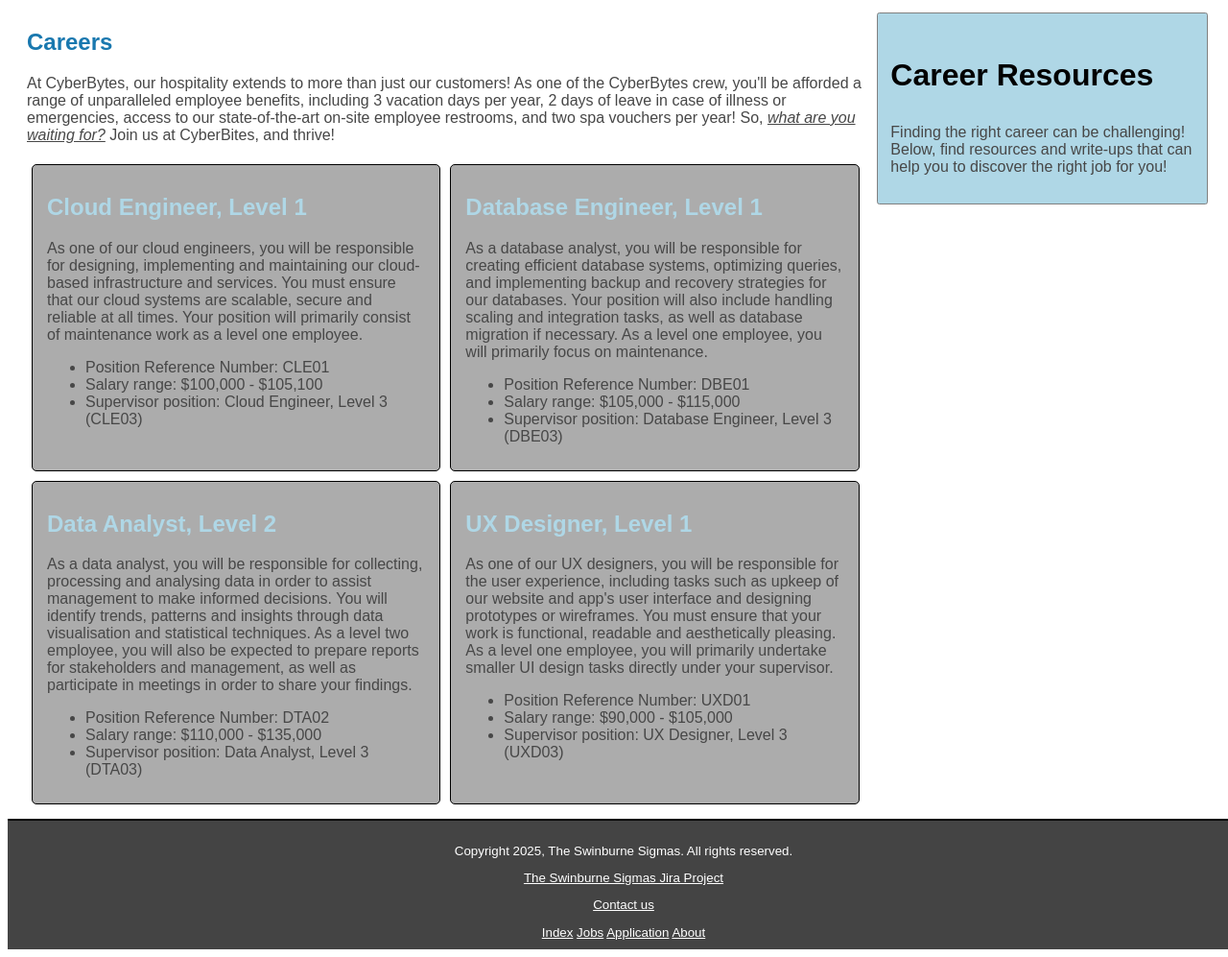
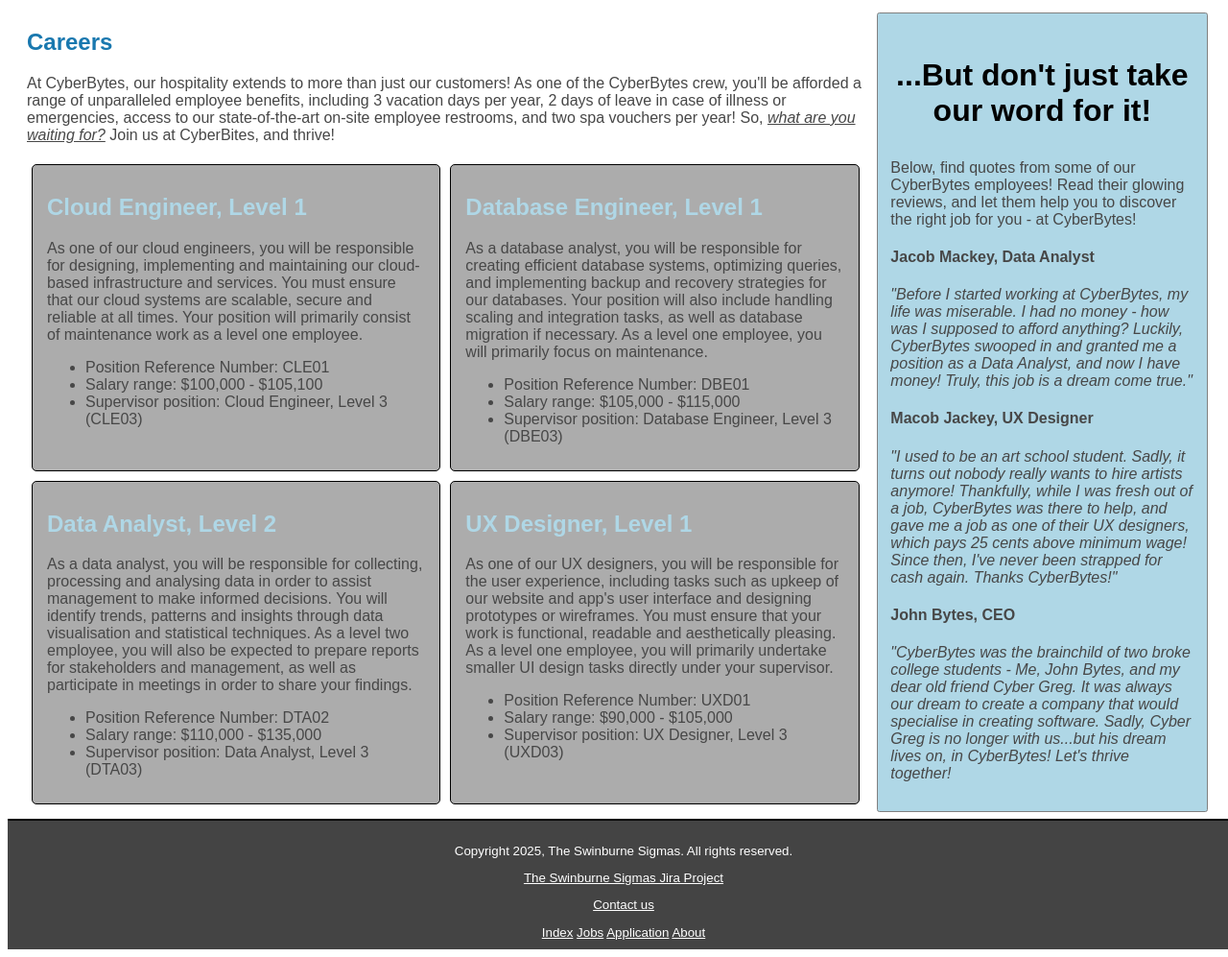
Before and after one commit to WilkiSwin406/WebTechAssignment1, a PHP site: page /jobs.html in a window 1280 px wide. Shown: the part 112-1109 px from the top of the page at 96% size. Run offline with PHP 8.4, Linux system fonts and the light colour scheme.

Commit message:
aside fixed

```diff
--- a/jobs.html
+++ b/jobs.html
@@ -27,8 +27,14 @@
     </header>
 
     <aside>
-        <h3>Career Resources</h3>
-        <p>Finding the right career can be challenging! Below, find resources and write-ups that can help you to discover the right job for you!</p>
+        <h3>...But don't just take our word for it!</h3>
+        <p>Below, find quotes from some of our CyberBytes employees! Read their glowing reviews, and let them help you to discover the right job for you - at CyberBytes!</p>
+        <h4>Jacob Mackey, Data Analyst</h4>
+        <p><em>"Before I started working at CyberBytes, my life was miserable. I had no money - how was I supposed to afford anything? Luckily, CyberBytes swooped in and granted me a position as a Data Analyst, and now I have money! Truly, this job is a dream come true."</em></p>
+        <h4>Macob Jackey, UX Designer</h4>
+        <p><em>"I used to be an art school student. Sadly, it turns out nobody really wants to hire artists anymore! Thankfully, while I was fresh out of a job, CyberBytes was there to help, and gave me a job as one of their UX designers, which pays 25 cents above minimum wage! Since then, I've never been strapped for cash again. Thanks CyberBytes!"</em></p>
+        <h4>John Bytes, CEO</h4>
+        <p><em>"CyberBytes was the brainchild of two broke college students - Me, John Bytes, and my dear old friend Cyber Greg. It was always our dream to create a company that would specialise in creating software. Sadly, Cyber Greg is no longer with us...but his dream lives on, in CyberBytes! Let's thrive together!</em></p>
     </aside>
 
     <section class="jobs-body">
--- a/styles.css
+++ b/styles.css
@@ -423,19 +423,7 @@ aside {
 aside h3 {
     font-size: 24pt;
     color: black;
-}
-
-#cybit {
-    background-color: white;
-}
-
-#cybit textarea {
-    font-size: 24pt;
-    border: none;
-}
-
-#cybit h4 {
-    color: red;
+    text-align: center;
 }
 
 .site-footer {
```
